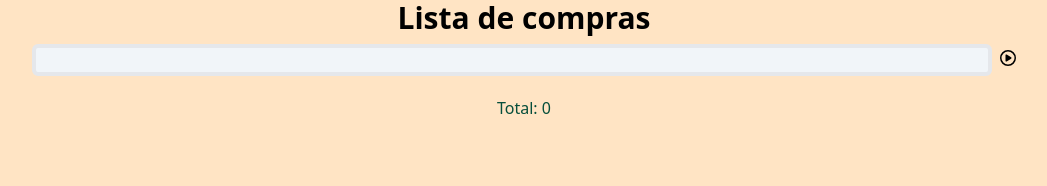
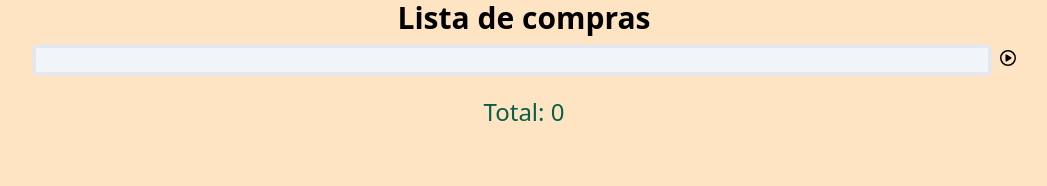
Before and after one commit to marguigle/Lista-de-compras, a React (Vite) app: page / in a window 1280 px wide. Shown: the top 186 px of the page, without its empty margins (116-1163 px from the left). Built offline with nearby package versions, Linux system fonts and the light colour scheme.

Commit message:
se aumenta tamaño de total

```diff
--- a/src/App.jsx
+++ b/src/App.jsx
@@ -65,7 +65,9 @@ function App() {
         onDeleteProduct={onDeleteProduct}
         onValorChange={handleValorChange}
       />
-      <p className="text-emerald-900 font-weight: 400 mt-3">Total: {total}</p>
+      <p className="text-emerald-800 font-medium mt-3 text-2xl">
+        Total: {total}
+      </p>
     </>
   );
 }
```
